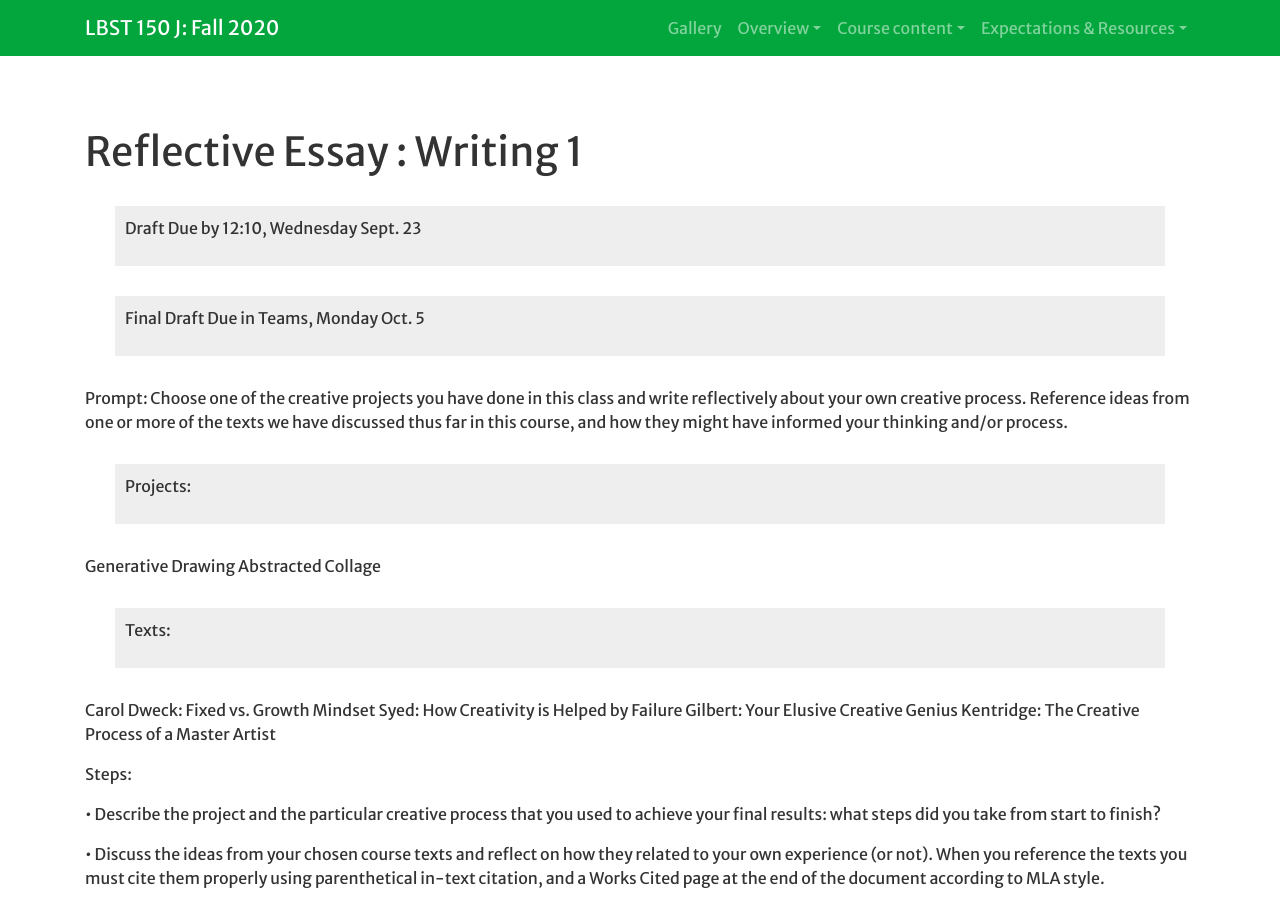
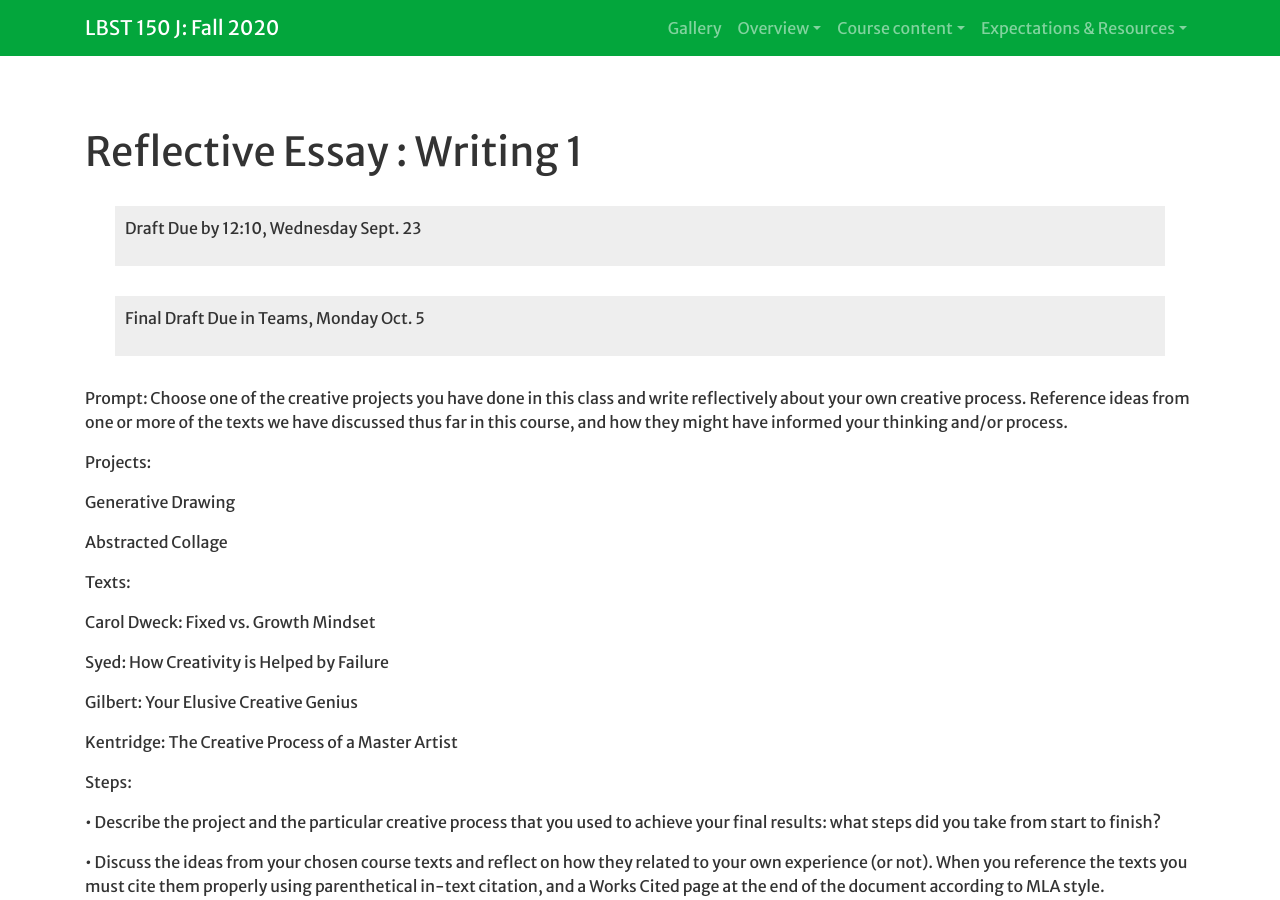
Before and after one commit to Hendrix-CS/creativity-TEC, a Jekyll site: the page built from writing/writing1.md, in a window 1280 px wide and 900 px high. Built offline with Jekyll 4.4.1, drawn with Linux system fonts in a browser that asks for light colours; a script that is not in the unit is left out; part of the change alters nothing that is shown.

```diff
--- a/writing/writing1.md
+++ b/writing/writing1.md
@@ -16,17 +16,21 @@ due: Monday, October 05, 2020
 Prompt: Choose one of the creative projects you have done in this class and write reflectively about your own creative process. Reference ideas from one or more of the texts we have discussed thus far in this course, and how they might have informed your thinking and/or process.
 
 
->Projects:
+Projects:
 
 Generative Drawing
+
 Abstracted Collage
 
 
->Texts:
+Texts:
 
 Carol Dweck: Fixed vs. Growth Mindset
+
 Syed: How Creativity is Helped by Failure
+
 Gilbert: Your Elusive Creative Genius
+
 Kentridge: The Creative Process of a Master Artist
 
 
```
